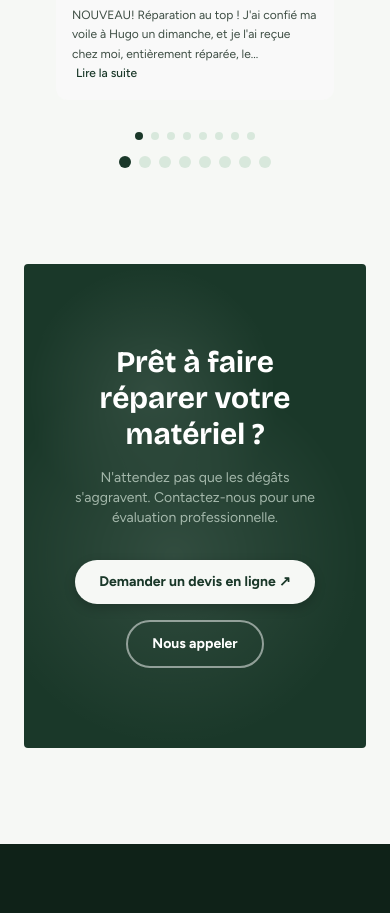
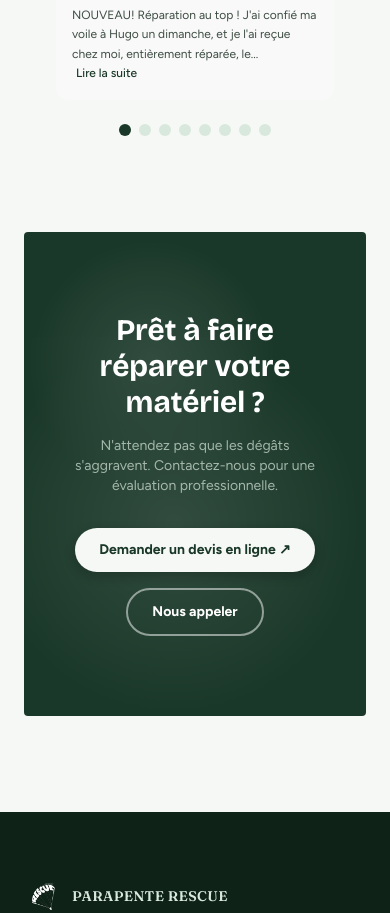
Before and after one commit to clementsbt/Parapente-rescue, a Next.js app: page / in a window 390 px wide. Shown: the part 3220-4133 px from the top of the page. Built offline with nearby package versions, Linux system fonts and the light colour scheme.

Commit message:
Remove duplicate dots on mobile

```diff
--- a/src/components/GoogleReviews.tsx
+++ b/src/components/GoogleReviews.tsx
@@ -185,8 +185,8 @@
         →
       </button>
 
-      {/* Dots */}
-      <div className="flex justify-center gap-2 mt-6">
+      {/* Dots - Desktop only */}
+      <div className="hidden md:flex justify-center gap-2 mt-6">
         {Array.from({ length: totalSlides }).map((_, index) => (
           <button
             key={index}
```
